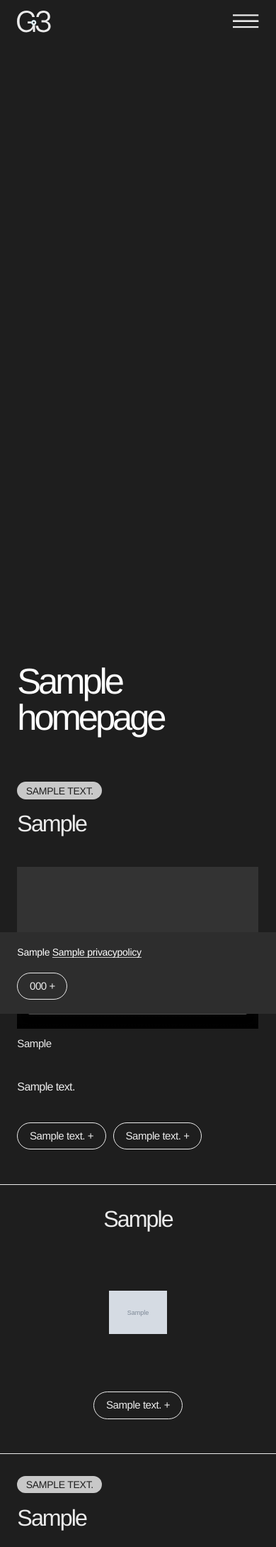
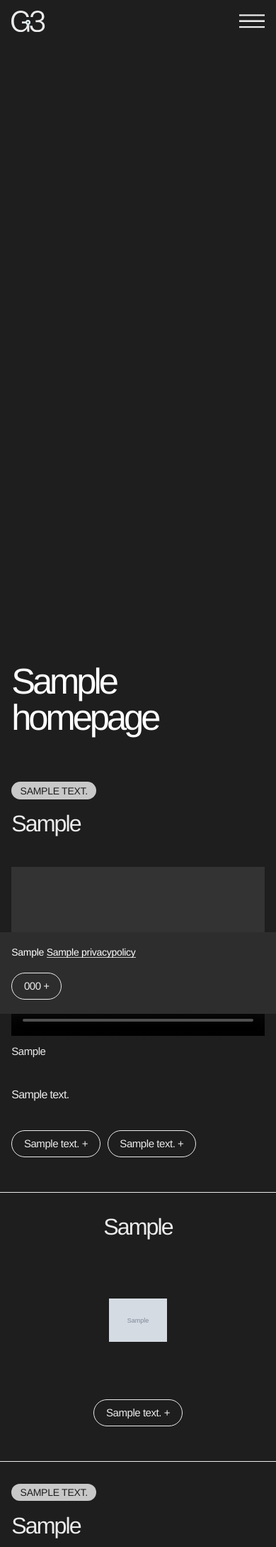
Before and after one commit to m-abramczyk/B2B-automotive-website, a Django app: page /en/ in a window 390 px wide. Shown: the top 2179 px of the page at 71% size. Run offline with Django 5.2, Linux system fonts and the light colour scheme; tables that the repository leaves empty hold one stand-in row (values such as "Sample post"); grey boxes marked "Sample" are stand-in pictures; some libraries are stand-ins or nearby versions; some web fonts are replaced.

Commit message:
Refactored css margins for smaller mobile margin-inline

```diff
--- a/pages/models.py
+++ b/pages/models.py
@@ -243,18 +243,20 @@ class Page(models.Model):
         if self.parent and self.has_section_pages_list:
             raise ValidationError("Subsection page cannot have a section pages list.")
 
-
+    # Builds full slug recursively in parent/child/ format
     def get_full_slug(self):
         """Recursively build the full slug path."""
         if self.parent:
             return f"{self.parent.get_full_slug()}/{self.slug}"
         return self.slug
 
+    # Fetch current lang and build slug-based menu urls correctly
     def get_absolute_url(self):
         lang = get_language()
         with override(lang):
             return reverse('general_page', kwargs={'slug': self.get_full_slug()})
 
+    # Ensure validation runs on pages list save, not only form save
     def save(self, *args, **kwargs):
         self.full_clean()
         super().save(*args, **kwargs)
--- a/static/css/base.css
+++ b/static/css/base.css
@@ -49,7 +49,9 @@ font sizes */
     :root {
     --nav-padding: clamp(10px, 6.4444px + 1.4815vw, 12px);
     --grid-gap: clamp(14px, 3.3333px + 4.4444vw, 20px);
-    --grid-margin: clamp(16px, 1.7778px + 5.9259vw, 24px);
+    /* --grid-margin: clamp(12px, 1px + 4vw, 16px); */
+    --grid-margin: clamp(16px, -6px + 8vw, 24px);
+    --logo-height: clamp(20px, -7.5px + 10vw, 30px);
 
 
     --fs-16: clamp(12px, 8.4444px + 1.4815vw, 14px);               /* site map nav */
@@ -72,7 +74,9 @@ font sizes */
     :root {
     --nav-padding: clamp(12px, 7.3775px + 1.2327vw, 20px);
     --grid-gap: 20px;
+    /* --grid-margin: clamp(16px, 2.1325px + 3.698vw, 40px); */
     --grid-margin: clamp(24px, 14.755px + 2.4653vw, 40px);
+    --logo-height: clamp(30px, 24.2219px + 1.5408vw, 40px);
 
     --fs-16: 14px;                                                 /* site map nav */
     --fs-17: clamp(14px, 13.4222px + 0.1541vw, 15px);              /* labels text */
@@ -94,6 +98,7 @@ font sizes */
     --nav-padding: 20px;
     --grid-gap: 20px;
     --grid-margin: 40px;
+    --logo-height: 40px;
 
     --fs-16: 14px;                   /* site map nav */
     --fs-17: 15px;                   /* labels text */
@@ -115,6 +120,7 @@ font sizes */
     --nav-padding: 20px;
     --grid-gap: 20px;
     --grid-margin: clamp(40px, 20px + 1.5625vw, 50px);
+    --logo-height: clamp(40px, 20px + 1.5625vw, 50px);
 
     --fs-16: clamp(14px, 10px + 0.3125vw, 16px);                   /* site map nav */
     --fs-17: clamp(15px, 11px + 0.3125vw, 17px);                   /* labels text */
@@ -136,6 +142,7 @@ font sizes */
     --nav-padding: 20px;
     --grid-gap: 20px;
     --grid-margin: clamp(50px, 35px + 0.7813vw, 55px);
+    --logo-height: clamp(50px, 35px + 0.7813vw, 55px);
 
     --fs-16: clamp(16px, 13px + 0.1563vw, 17px);                  /* site map nav */
     --fs-17: clamp(17px, 14px + 0.1563vw, 18px);                  /* labels text */
@@ -368,7 +375,7 @@ nav*/
 nav {
     position: fixed;
     width: 100%;
-    height: calc(var(--grid-margin) * 2); /* 100px */
+    height: calc(var(--logo-height) * 2); /* 100px */
     align-items: center;  /* center vertically */
     transition: var(--transition-transform-300);
     z-index: 3;
@@ -395,7 +402,7 @@ nav.hidden {
     z-index: 1;
 }
 
-.logo > svg {display: block; height: calc(var(--grid-margin) * 1);} /* 50px */
+.logo > svg {display: block; height: var(--logo-height);} /* 50px */
 .logo svg > path:nth-last-child(2) {fill: var(--g3-blue);} /* bottom blue circle */
 .logo svg > path:last-child {transition: var(--transition-opacity-200);} /* top circle white */
 a:hover svg > path:last-child {opacity: 0;} /* circle animation */
@@ -2605,7 +2612,7 @@ color classes */
     grid*/
 
     .grid {
-        padding-inline: var(--grid-margin); /* 24px */
+        padding-inline: calc(var(--grid-margin) * 2/3); /* 16px */
         grid-template-columns: repeat(4, 1fr);
     }
 
@@ -2613,10 +2620,10 @@ color classes */
     nav */
 
     nav {
-        height: calc(var(--grid-margin) * 2.5); /* 60px */
-    }
-
-    .logo > svg {height: calc(var(--grid-margin) * 1.25);} /* 30px */
+        height: calc(var(--logo-height) * 2); /* 60px */
+    }
+
+    .logo > svg {height: var(--logo-height);} /* 30px */
 
     #hamb {
         grid-column: 4;
@@ -2659,6 +2666,7 @@ color classes */
     }
 
     .breadcrumbs {
+        margin-inline: calc(var(--grid-margin) * 2/3); /* 16px */
         padding-top: calc(var(--grid-margin) * 3.33); /* 80px */
     }
 
--- a/templates/util-nav-desktop.html
+++ b/templates/util-nav-desktop.html
@@ -7,7 +7,7 @@
         {% if section_1_parent %}
             <li class="dropdown" data-dropdown>
 
-                <a href="{{ section_1_parent.get_absolute_url }}" data-dropdown-trigger>{{ section_1_parent.menu_title }}</a>
+                <a href="{{ section_1_parent.get_absolute_url }}" class="no-wrap" data-dropdown-trigger>{{ section_1_parent.menu_title }}</a>
 
                 <ul class="dropdown-content">
 
@@ -29,7 +29,7 @@
         {% if section_2_parent %}
             <li class="dropdown" data-dropdown>
 
-                <a href="{{ section_2_parent.get_absolute_url }}" data-dropdown-trigger>{{ section_2_parent.menu_title }}</a>
+                <a href="{{ section_2_parent.get_absolute_url }}" class="no-wrap" data-dropdown-trigger>{{ section_2_parent.menu_title }}</a>
 
                 <ul class="dropdown-content">
 
```
